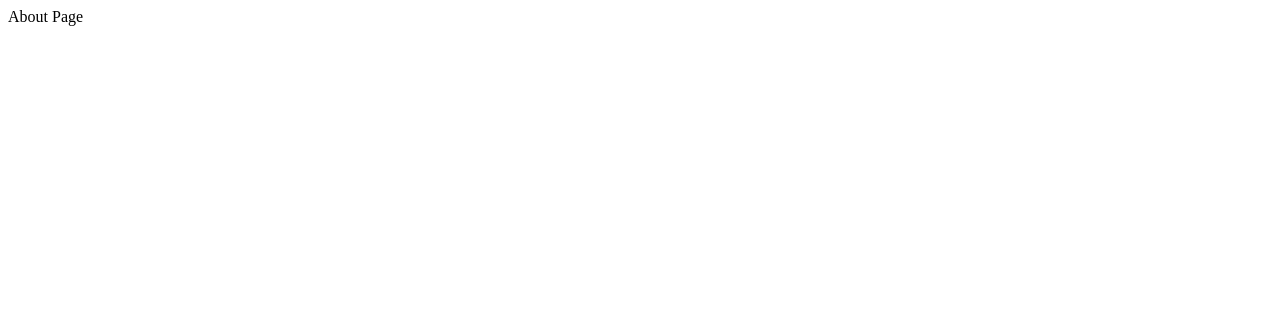
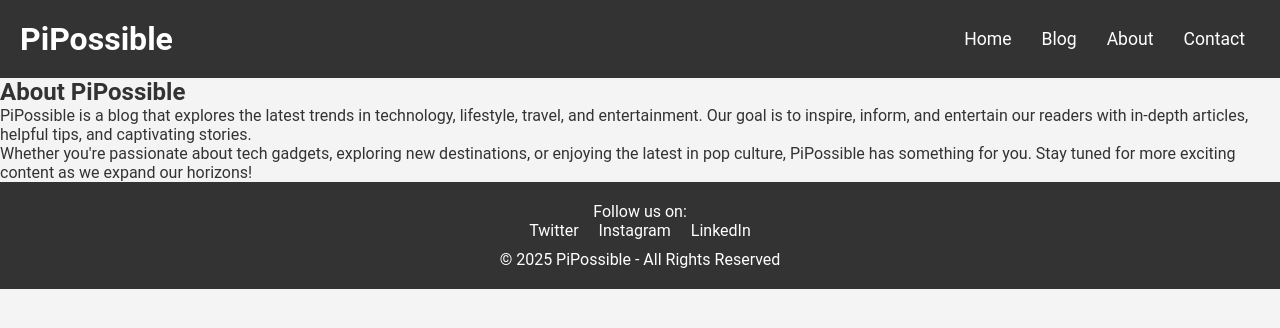
Before and after one commit to ArvindNaran/pipossible-blog, a plain HTML site: page about.html in a window 1280 px wide. Drawn offline with Linux system fonts and the light colour scheme.

Commit message:
Update about.html
This page will describe the purpose of your blog

```diff
--- a/about.html
+++ b/about.html
@@ -1 +1,46 @@
-About Page
+<!DOCTYPE html>
+<html lang="en">
+<head>
+  <meta charset="UTF-8">
+  <meta name="viewport" content="width=device-width, initial-scale=1.0">
+  <meta name="description" content="About PiPossible blog, exploring tech, lifestyle, and more.">
+  <title>About - PiPossible</title>
+  <link rel="stylesheet" href="styles.css">
+</head>
+<body>
+
+  <!-- Header Section -->
+  <header>
+    <div class="logo">
+      <h1>PiPossible</h1>
+    </div>
+    <nav>
+      <ul>
+        <li><a href="index.html">Home</a></li>
+        <li><a href="blog.html">Blog</a></li>
+        <li><a href="about.html">About</a></li>
+        <li><a href="contact.html">Contact</a></li>
+      </ul>
+    </nav>
+  </header>
+
+  <!-- About Section -->
+  <section class="about">
+    <h2>About PiPossible</h2>
+    <p>PiPossible is a blog that explores the latest trends in technology, lifestyle, travel, and entertainment. Our goal is to inspire, inform, and entertain our readers with in-depth articles, helpful tips, and captivating stories.</p>
+    <p>Whether you're passionate about tech gadgets, exploring new destinations, or enjoying the latest in pop culture, PiPossible has something for you. Stay tuned for more exciting content as we expand our horizons!</p>
+  </section>
+
+  <!-- Footer Section -->
+  <footer>
+    <p>Follow us on:</p>
+    <ul class="social-links">
+      <li><a href="#">Twitter</a></li>
+      <li><a href="#">Instagram</a></li>
+      <li><a href="#">LinkedIn</a></li>
+    </ul>
+    <p>&copy; 2025 PiPossible - All Rights Reserved</p>
+  </footer>
+
+</body>
+</html>
```
